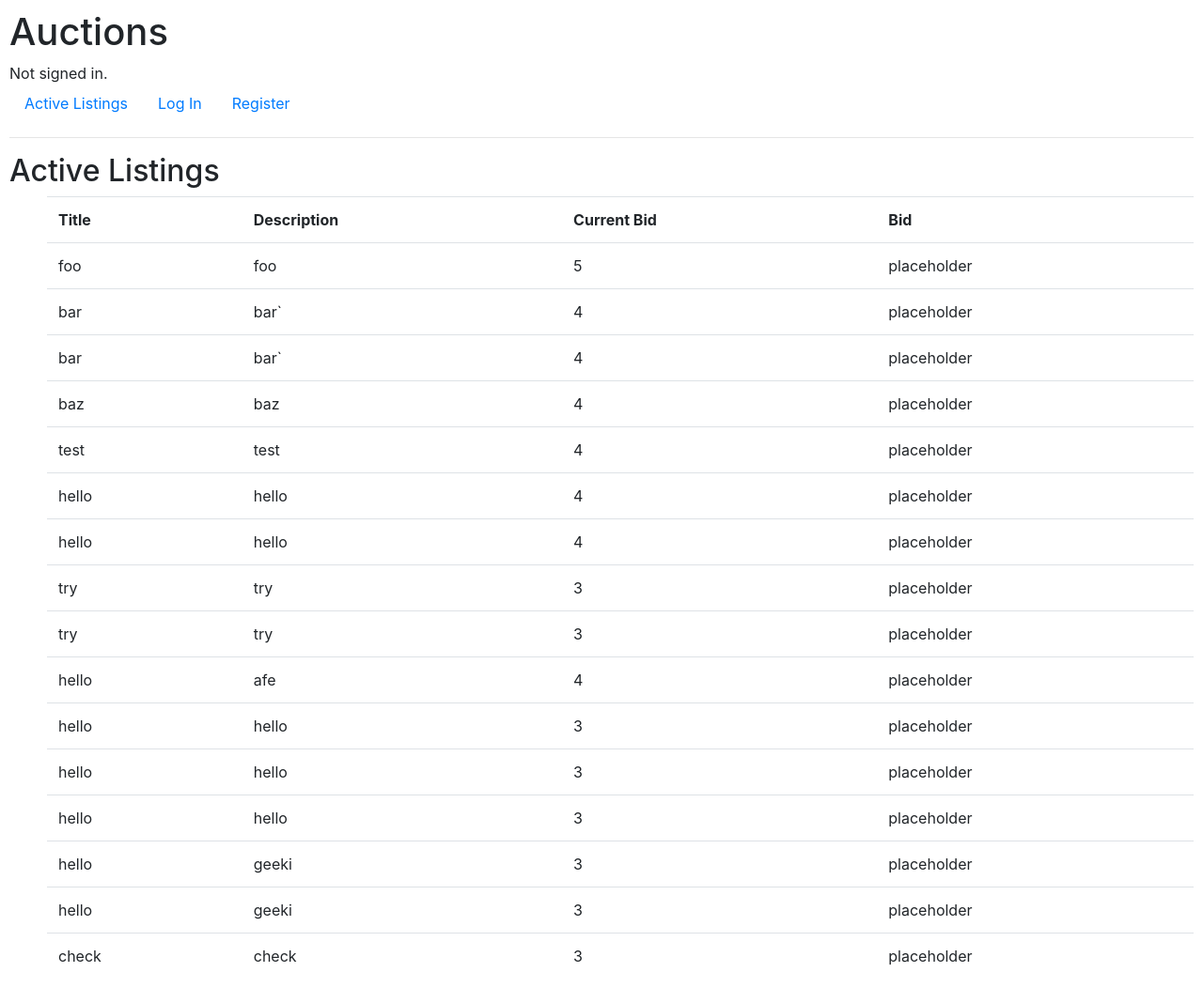
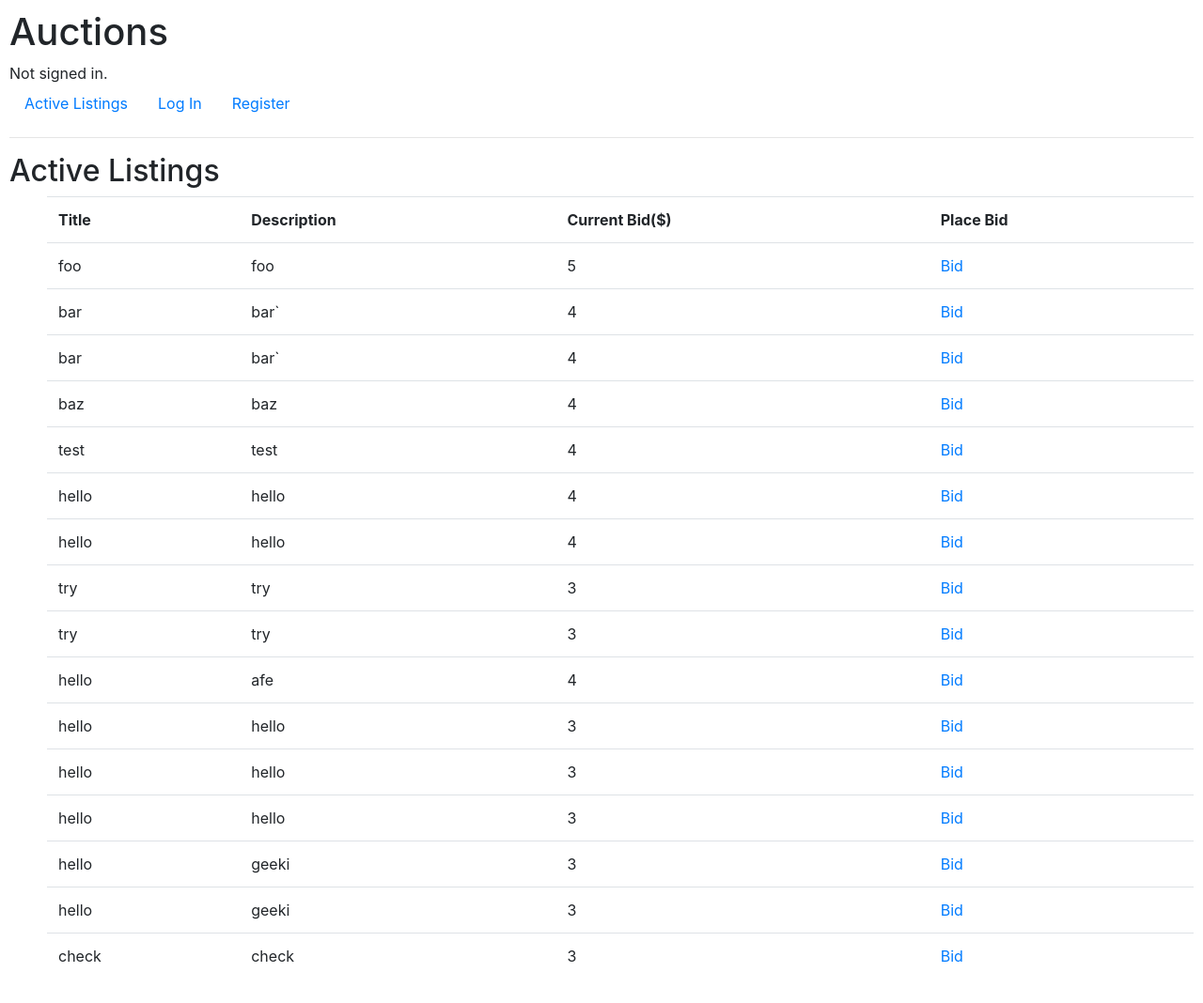
Before and after one commit to euanlimzx/CS50W_P2_Commerce, a Django app: page / in a window 1280 px wide. Shown: the whole page at 94% size. Run offline with Django 3.2, Linux system fonts and the light colour scheme; data comes from the database, SQL or seed files in the repository; both versions use the stored data as it was after the commit; some libraries are stand-ins or nearby versions.

Commit message:
this is the second round that works

```diff
--- a/auctions/templates/auctions/index.html
+++ b/auctions/templates/auctions/index.html
@@ -7,8 +7,8 @@
             <tr>
                 <th>Title</th>
                 <th>Description</th>
-                <th>Current Bid</th>
-                <th>Bid</th>
+                <th>Current Bid($)</th>
+                <th>Place Bid</th>
             </tr>
 
         {% for listing in listings %}
@@ -16,7 +16,7 @@
             <td>{{listing.title}}</td>
             <td>{{listing.description}}</td>
             <td>{{listing.bid}}</td>
-            <td>placeholder</td>
+            <td><a href="{%url 'listing' listing.id %}">Bid</a></td>
         </tr>
         {% endfor %}
         </table>
--- a/auctions/urls.py
+++ b/auctions/urls.py
@@ -7,5 +7,6 @@ urlpatterns = [
     path("login", views.login_view, name="login"),
     path("logout", views.logout_view, name="logout"),
     path("register", views.register, name="register"),
-    path("create",views.create, name="create")
+    path("create",views.create, name="create"),
+    path("<int:listing_id>",views.listing,name="listing")
 ]
--- a/auctions/views.py
+++ b/auctions/views.py
@@ -75,11 +75,14 @@ def create(request):
         if listing.is_valid():
             listing.instance.account = request.user
             listing.save(commit=False)
-
             listing.save()
-            messages.success(request,("done!"))
+            return HttpResponseRedirect(reverse("listing",args=(listing.instance.id,)))
         else:
             messages.error(request,"error")
-    listing = ListingForm()
-    return render(request,"auctions/create.html",{
+    else:
+        listing = ListingForm()
+        return render(request,"auctions/create.html",{
         "listing":listing})
+
+def listing(request,listing_id):
+    return HttpResponse("this is the placeholder view for %s"%listing_id)
```
Also changed, not shown: db.sqlite3.
